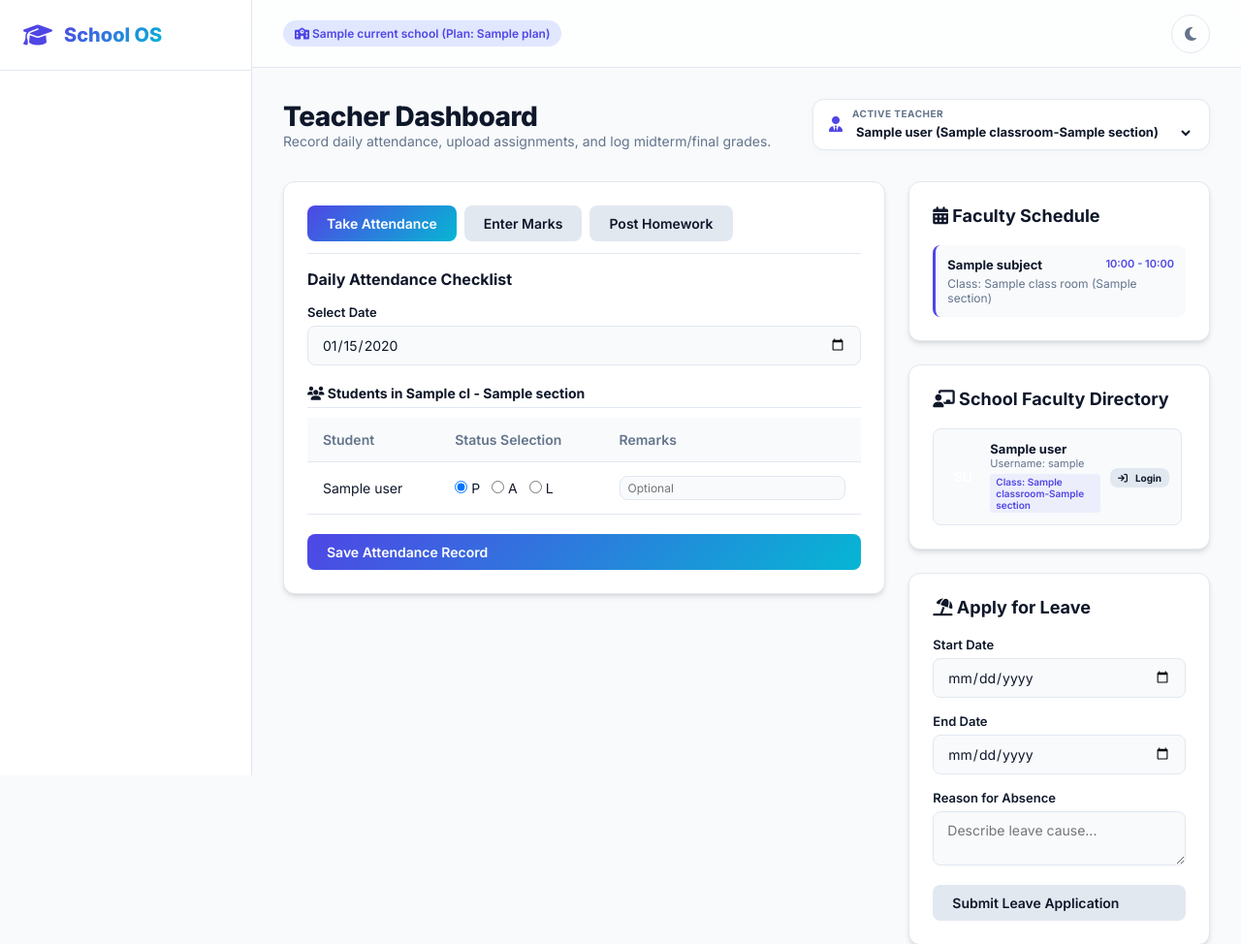
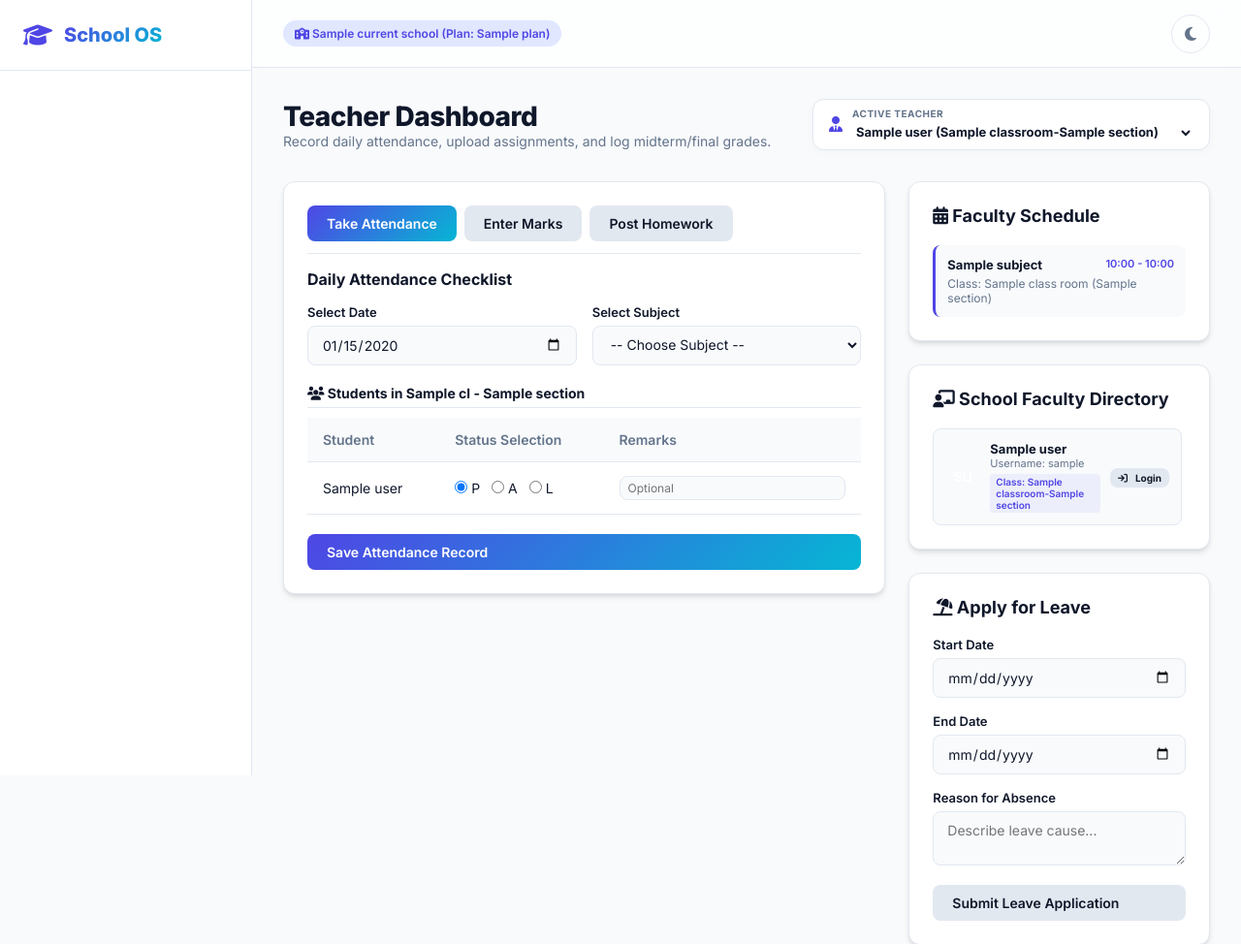
Before and after one commit to ashishkumarkasani21-create/school-os, a Django app: template templates/reports/teacher_dashboard.html in a window 1280 px wide. Shown: the top 974 px of the page at 97% size. Run offline with Django 5.2, Linux system fonts and the light colour scheme; the template is opened without the code that fills it: most values are stand-ins (such as "Sample title", 1, 10 or a date in 2020).

Commit message:
feat: Add subject column and select dropdown to take attendance panel

```diff
--- a/attendance_app/models.py
+++ b/attendance_app/models.py
@@ -1,5 +1,6 @@
 from django.db import models
 from accounts.models import StudentProfile
+from academics.models import Subject
 
 class Attendance(models.Model):
     STATUS_CHOICES = (
@@ -9,12 +10,13 @@ class Attendance(models.Model):
         ('excused', 'Excused'),
     )
     student = models.ForeignKey(StudentProfile, on_delete=models.CASCADE, related_name='attendances')
+    subject = models.ForeignKey(Subject, on_delete=models.SET_NULL, null=True, blank=True, related_name='attendances')
     date = models.DateField()
     status = models.CharField(max_length=15, choices=STATUS_CHOICES, default='present')
     remarks = models.CharField(max_length=255, blank=True, null=True)
 
     class Meta:
-        unique_together = ('student', 'date')
+        unique_together = ('student', 'date', 'subject')
 
     def __str__(self):
-        return f"{self.student.user.username} - {self.date} - {self.status}"
+        return f"{self.student.user.username} - {self.subject.name if self.subject else 'General'} - {self.date} - {self.status}"
--- a/templates/reports/teacher_dashboard.html
+++ b/templates/reports/teacher_dashboard.html
@@ -50,6 +50,15 @@
                         <div style="flex: 1;">
                             <label for="attendance_date" style="font-size: 13px; font-weight: 600; margin-bottom: 6px; display: block;">Select Date</label>
                             <input type="date" name="attendance_date" id="attendance_date" class="form-control" value="{{ today|date:'Y-m-d' }}" required>
+                        </div>
+                        <div style="flex: 1;">
+                            <label for="attendance_subject_id" style="font-size: 13px; font-weight: 600; margin-bottom: 6px; display: block;">Select Subject</label>
+                            <select name="subject_id" id="attendance_subject_id" class="form-control" required>
+                                <option value="">-- Choose Subject --</option>
+                                {% for cs in class_subjects %}
+                                    <option value="{{ cs.subject.id }}">{{ cs.subject.name }} ({{ cs.class_room.name }} - {{ cs.class_room.section }})</option>
+                                {% endfor %}
+                            </select>
                         </div>
                     </div>
 
```
Also changed, not shown: attendance_app/views.py (+7 -0 lines).
